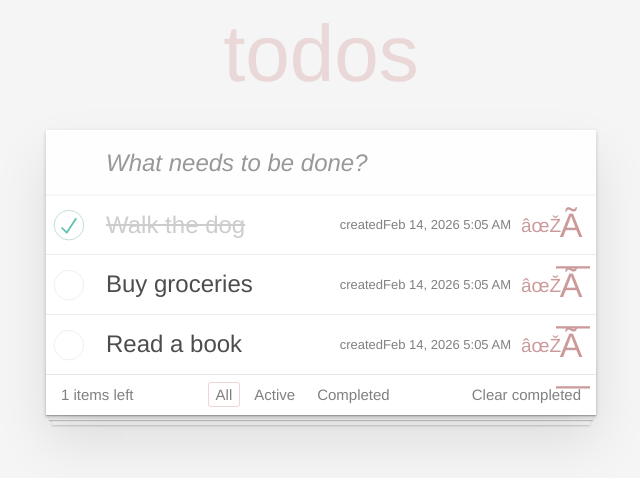
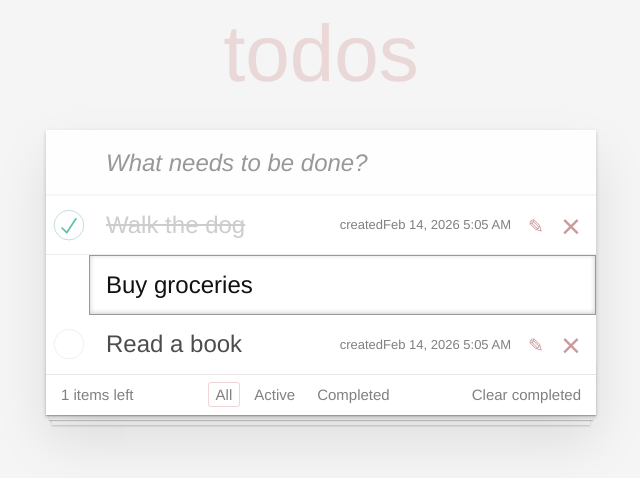
Before and after one commit to MrCat98/todo-list, a React app: page / in a window 1280 px wide. Shown: the top 478 px of the page, without its empty margins (319-959 px from the left). Built offline with nearby package versions, Linux system fonts and the light colour scheme; the HTML template or start-up script is replaced by a standard one.

Commit message:
fix button icon,fix stat editing

```diff
--- a/src/App.jsx
+++ b/src/App.jsx
@@ -7,7 +7,7 @@ import './index.css'
 
 
   function App() {
-    const[tasks, setTasks] = useState([
+    const[tasks] = useState([
        {
         id:2,
         description: 'Walk the dog',
--- a/src/component/Task.jsx
+++ b/src/component/Task.jsx
@@ -4,11 +4,12 @@ import { format } from 'date-fns'
 
 const Task=({description, completed, created, editing})=>{
     return(
-        <li className={completed ? "completed" : ""}>
+        <li className={`${completed ? "completed" : ""} ${editing ? "editing" : ""}`}>
           <div className={"view"}>
             <input className="toggle"
             type="checkbox"
             checked={completed}
+            readOnly
             />
             <label>
               <span className="description">{description}</span>
--- a/src/index.css
+++ b/src/index.css
@@ -259,7 +259,7 @@ body {
 }
 
 .todo-list li .icon-destroy:after {
-  content: 'Ã—';
+  content: '×';
 }
 
 .todo-list li .icon-edit {
@@ -268,7 +268,7 @@ body {
 }
 
 .todo-list li .icon-edit:after {
-  content: 'âœŽ';
+  content: '✎';
 }
 
 .todo-list li .edit {
```
